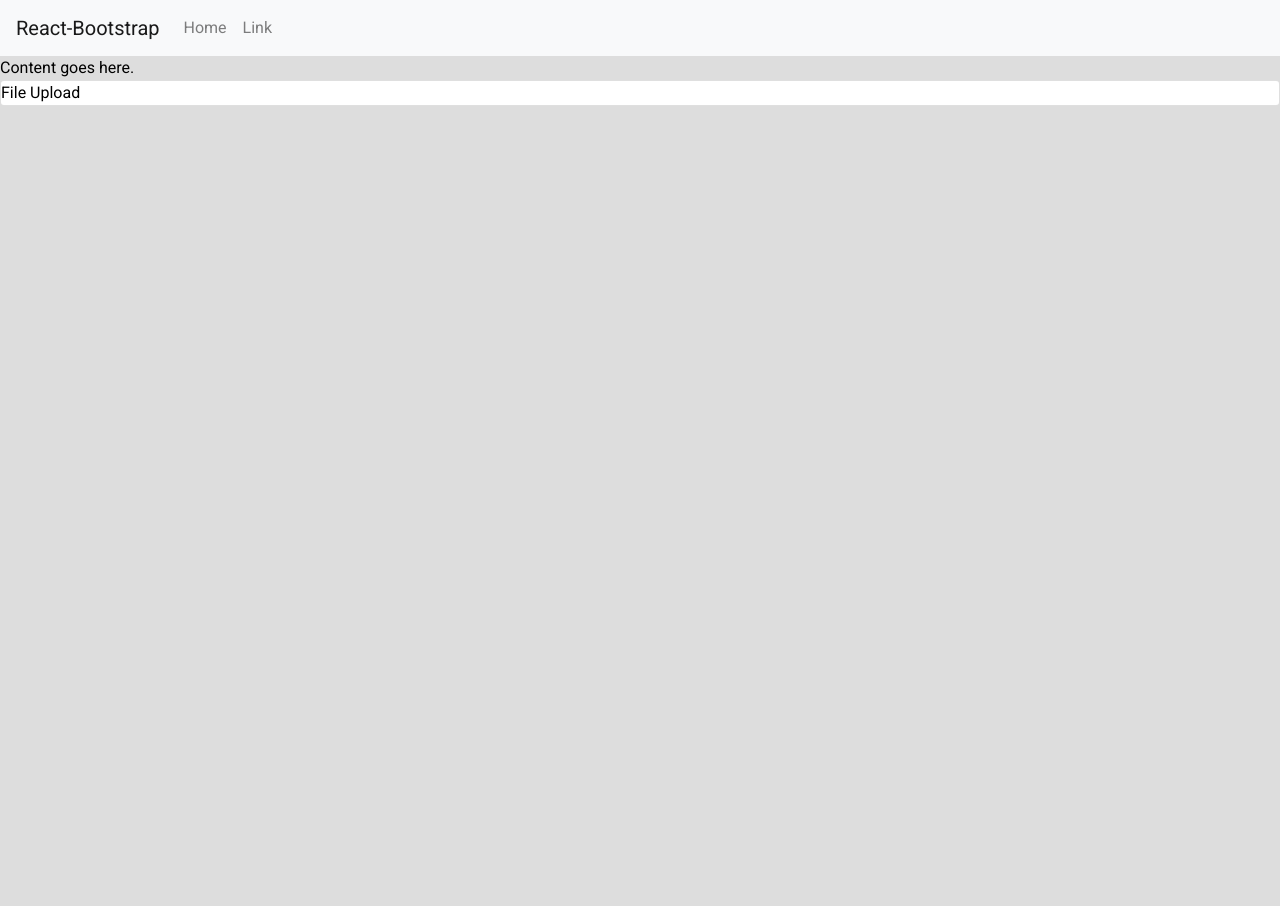
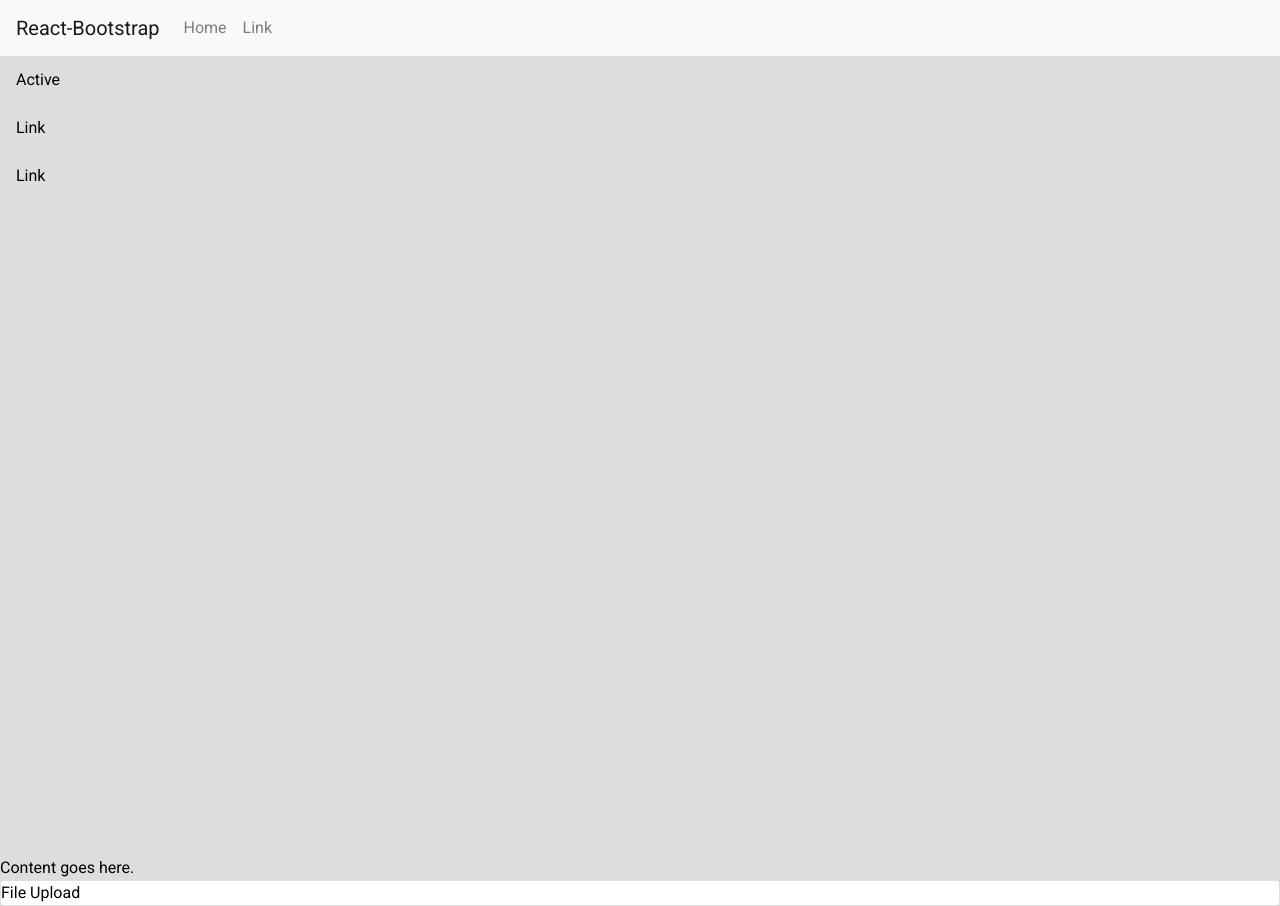
Before and after one commit to antcar112/qds-20-hackathon, a React (Create React App) app: page / in a window 1280 px wide. Before the commit the page ends 800 px from the top, so only its background shows below. Built offline with nearby package versions, Linux system fonts and the light colour scheme.

Commit message:
add left side nav

```diff
--- a/src/App.js
+++ b/src/App.js
@@ -8,6 +8,7 @@ import GlobalStyles from './styles/GlobalStyles';
 import FileUpload from './pages/FileUpload';
 import Graph from './pages/Graph';
 import Map from './pages/Map';
+import VerticalNav from './VerticalNav';
 
 function App() {
 	return (
@@ -16,6 +17,7 @@ function App() {
 			<Router>
 				<div className="App">
 					<NavComponent />
+          <VerticalNav />
 					<p>Content goes here.</p>
 					<Route exact path="/">
 						<FileUpload />
--- /dev/null
+++ b/src/VerticalNav.js
@@ -0,0 +1,25 @@
+import React from 'react'
+import Nav from 'react-bootstrap/Nav'
+import styled from 'styled-components'
+import {Link} from 'react-router-dom'
+
+const StyledVerticalNav = styled.div`
+    height: 100vh;
+    line-height: 3em;
+    padding-left: 1em;
+    width: 200px;
+`
+
+const VerticalNav = () => {
+    return (
+        <StyledVerticalNav>
+            <Nav defaultActiveKey="/home" className="flex-column">
+                <Link to="/home">Active</Link>
+                <Link to="/link2">Link</Link>
+                <Link to="/link3">Link</Link>
+            </Nav>
+        </StyledVerticalNav>
+    )
+}
+
+export default VerticalNav
```
